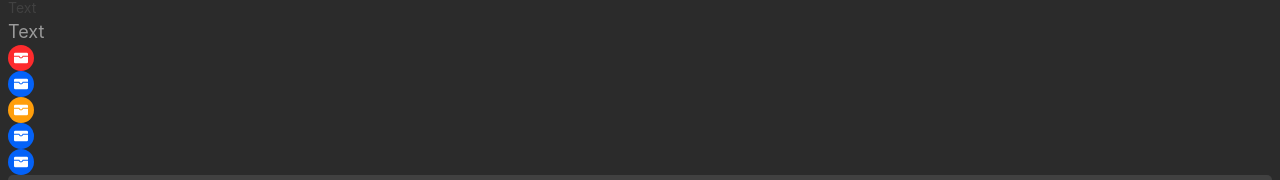
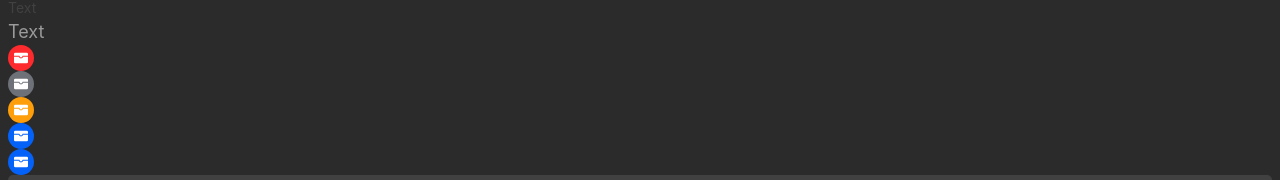
Before and after one commit to AnastasiaShapowalova/ios-to-do, a React (Create React App) app: page / in a window 1280 px wide. Shown: the part 884-1064 px from the top of the page. Built offline with nearby package versions, Linux system fonts and the light colour scheme.

Commit message:
rewrite iconModule

```diff
--- a/src/App.js
+++ b/src/App.js
@@ -53,23 +53,14 @@ function App() {
       <Text size="lg" color="gray-lighten">
         Text
       </Text>
+      <IconModule changeable color="red" icon={<BsWalletFill />}></IconModule>
+      <IconModule changeable color="gray" icon={<BsWalletFill />}></IconModule>
       <IconModule
-        variant="isChangeable"
-        color="red"
-        icon={<BsWalletFill />}></IconModule>
-      <IconModule
-        variant="isChangeable"
-        color="gray"
-        icon={<BsWalletFill />}></IconModule>
-      <IconModule
-        variant="isChangeable"
+        changeable
         color="orange"
         icon={<BsWalletFill />}></IconModule>
-      <IconModule
-        variant="isChangeable"
-        color="blue"
-        icon={<BsWalletFill />}></IconModule>
-      <IconModule variant="isUnchangeable" icon={<BsWalletFill />}></IconModule>
+      <IconModule color="blue" icon={<BsWalletFill />}></IconModule>
+      <IconModule icon={<BsWalletFill />}></IconModule>
       <SearchInput />
       <TaskSimpleForm />
       <CategorySimpleForm />
--- a/src/components/IconModule/IconModule.js
+++ b/src/components/IconModule/IconModule.js
@@ -1,9 +1,9 @@
 import { IconWrapper } from './IconModule.style'
 
 const IconModule = (props) => {
-  const { icon, variant, color } = props
+  const { icon, color, changeable } = props
   return (
-    <IconWrapper variant={variant} color={color}>
+    <IconWrapper color={color || 'blue'} changeable={changeable}>
       {icon}
     </IconWrapper>
   )
--- a/src/components/IconModule/IconModule.style.js
+++ b/src/components/IconModule/IconModule.style.js
@@ -1,5 +1,12 @@
 import styled from 'styled-components'
 import { css } from 'styled-components'
+
+const iconColors = {
+  blue: 'var(--blue)',
+  red: 'var(--red)',
+  orange: 'var(--orange)',
+  gray: 'var(--gray)'
+}
 
 export const IconWrapper = styled.div`
   display: flex;
@@ -13,50 +20,13 @@ export const IconWrapper = styled.div`
   padding: var(--p-0);
   margin: var(--m-0);
   color: var(--white);
-  background-color: var(--blue);
+  background-color: ${(props) => iconColors[props.color]};
 
-  ${(props) =>
-    props.color === 'red' &&
-    props.variant === 'isChangeable' &&
-    css`
-      color: var(--white);
-      background-color: var(--red);
-      &:active {
+  &:active {
+    ${(props) =>
+      props.changeable &&
+      css`
         background-color: var(--white);
-        color: var(--red);
-      }
-    `}
-  ${(props) =>
-    props.color === 'blue' &&
-    props.variant === 'isChangeable' &&
-    css`
-      color: var(--white);
-      background-color: var(--blue);
-      &:active {
-        background-color: var(--white);
-        color: var(--blue);
-      }
-    `}
-		 ${(props) =>
-    props.color === 'dark' &&
-    props.variant === 'isChangeable' &&
-    css`
-      color: var(--white);
-      background-color: var(--dark);
-      &:active {
-        background-color: var(--white);
-        color: var(--dark);
-      }
-    `}
-		 ${(props) =>
-    props.color === 'orange' &&
-    props.variant === 'isChangeable' &&
-    css`
-      color: var(--white);
-      background-color: var(--orange);
-      &:active {
-        background-color: var(--white);
-        color: var(--orange);
-      }
-    `}
+        color: ${(props) => iconColors[props.color]};
+      `}
 `
--- a/src/components/Switcher/Switcher.js
+++ b/src/components/Switcher/Switcher.js
@@ -4,7 +4,7 @@ import { AiOutlineUnorderedList } from 'react-icons/ai'
 const Switcher = () => {
   return (
     <>
-      <IconModule icon={<AiOutlineUnorderedList />} size="lg" change="true" />
+      <IconModule changeable icon={<AiOutlineUnorderedList />} />
       <Title variant="h5" fw="bold" color="gray">
         0
       </Title>
--- a/src/domains/CategoriesList/components/CategorySimpleForm/CategorySimpleForm.js
+++ b/src/domains/CategoriesList/components/CategorySimpleForm/CategorySimpleForm.js
@@ -5,8 +5,8 @@ import { CategorySimpleFormWrapper } from './CategorySimpleForm.style'
 const CategorySimpleForm = () => {
   return (
     <CategorySimpleFormWrapper>
-      <IconModule icon={<AiOutlineUnorderedList />} size="sm" change="false" />
-      <Input variant="input-isFilled" />
+      <IconModule icon={<AiOutlineUnorderedList />} />
+      <Input color="blue" variant="input-isFilled" />
       <Text size="md" color="lighten">
         0
       </Text>
--- a/src/domains/CategoriesList/components/CategorySimpleView/CategorySimpleView.js
+++ b/src/domains/CategoriesList/components/CategorySimpleView/CategorySimpleView.js
@@ -6,7 +6,7 @@ const CategorySimpleView = () => {
   return (
     // icon, name, count
     <>
-      <IconModule icon={<AiOutlineUnorderedList />} size="sm" change="false" />
+      <IconModule icon={<AiOutlineUnorderedList />} />
       <Text size="md" color="gray-lighten">
         Categorie name
       </Text>
```
